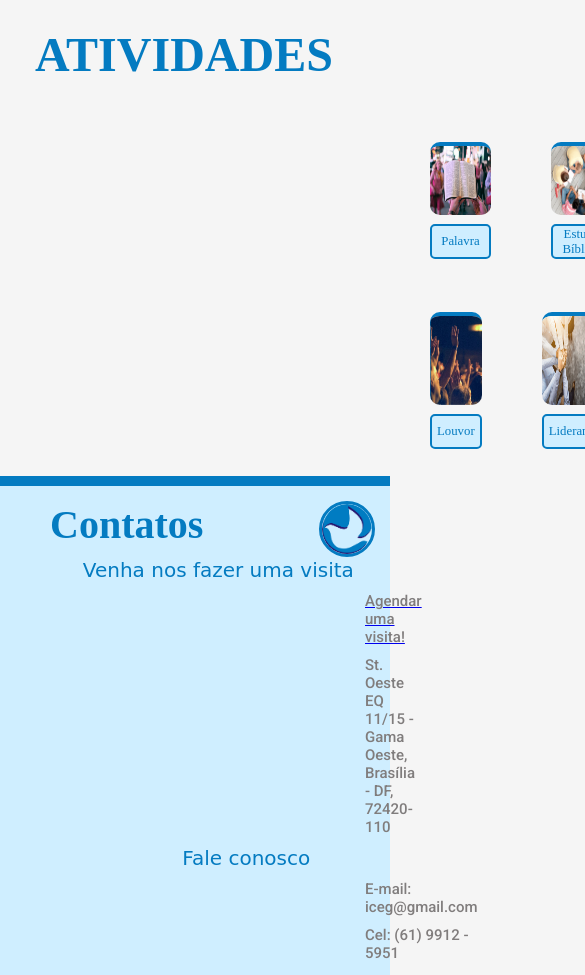
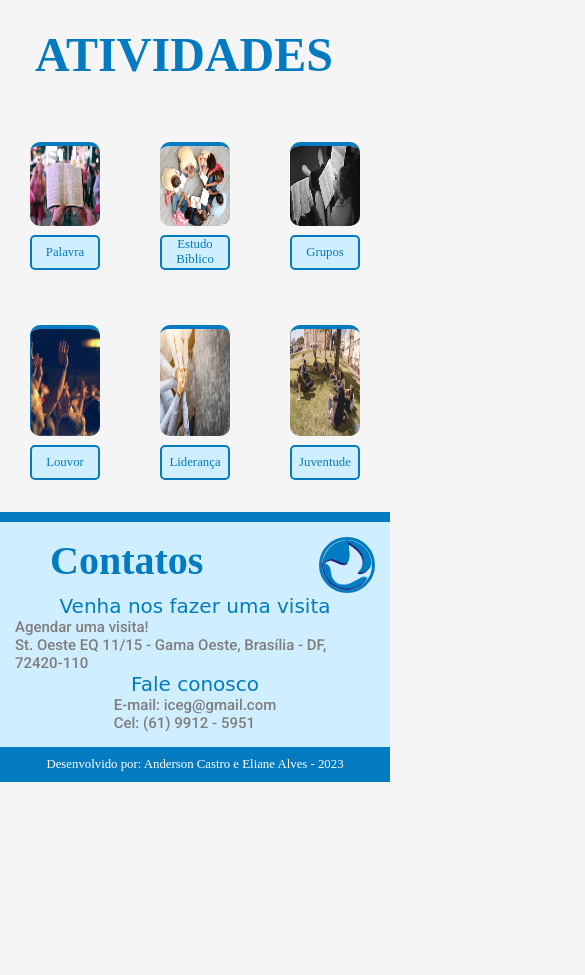
Before and after one commit to AndersonCastroGomes/iecg, a plain HTML site: page index.html in a window 390 px wide. Shown: the part 2079-3054 px from the top of the page, 585 px wide, since content can reach past the window. After the commit the page ends 2861 px from the top, so only its background shows below. Drawn offline with Linux system fonts and the light colour scheme; a web font is replaced by a local one.

Commit message:
Add files via upload

```diff
--- a/estilo.css
+++ b/estilo.css
@@ -258,6 +258,7 @@ table{
 
 
 /* Formatação contatos*/
+/* Formatação contatos*/
 .contatos {
 	border-top: 10px solid #047BC1;
 	background-color: #CFEEFF;
@@ -281,7 +282,9 @@ table{
   margin-top: 0;
 }
 
-
+.container-contatos{
+	display: flex;
+}
 .contatos h3 {
   display: inline;
   font-size: 20px;
@@ -307,7 +310,7 @@ table{
  	margin-left: 350px;
 }
 
-
+/*footer*/
 footer{
 	width: 100%;
 	padding-top: 10px;
@@ -744,9 +747,21 @@ input[type="reset"]{
 			height: 35px;
 		}
 
+.flex-card{
+	margin: 0;
+}
+
+.info p{
+	margin: 0;
+}
+
+#pag-contatos{
+	width: 100%;
+	margin: 0;
+}
+
 #pag-footer p {
 			font-size: 0.8rem;
 }
 
-
 }
--- a/index.html
+++ b/index.html
@@ -159,15 +159,15 @@
 							</div>
 						</section>
 					</article>
-
+<section id="pag-contatos">
 					<div class="contatos">
 						<img class="img-igreja" src="img/logo.png" alt="Igreja" />
 						<h2>Contatos</h2>
 
+						<div class="conteiner-contatos"></div>
 						<div class="info">
 							<h3>Venha nos fazer uma visita</h3>
-							<a href="agendamentos.html">
-							<p>Agendar uma visita!</p></a>
+							<p>Agendar uma visita!</p>
 							<p>St. Oeste EQ 11/15 - Gama Oeste, Brasília - DF, 72420-110</p>
 						</div>
 
@@ -177,7 +177,7 @@
 								<p>Cel: (61) 9912 - 5951<p>
 								</div>
 							</div>
-
+</section>
 
 							<footer id="pag-footer">
 								<p>Desenvolvido por: <a href="https://www.instagram.com/anderson93acg/" target="_blank">Anderson Castro</a> e <a href="https://www.instagram.com/elianenani19/" target="_blank">Eliane Alves</a> - 2023</p>
```
Also changed, not shown: agendamentos.html (line endings or trailing spaces), estudo.html (line endings or trailing spaces), grupos.html (line endings or trailing spaces), juventude.html (line endings or trailing spaces), lideranca.html (line endings or trailing spaces), louvor.html (line endings or trailing spaces), palavra.html (line endings or trailing spaces), quem.html (line endings or trailing spaces). Lines whose indentation alone changed are shown as unchanged.
